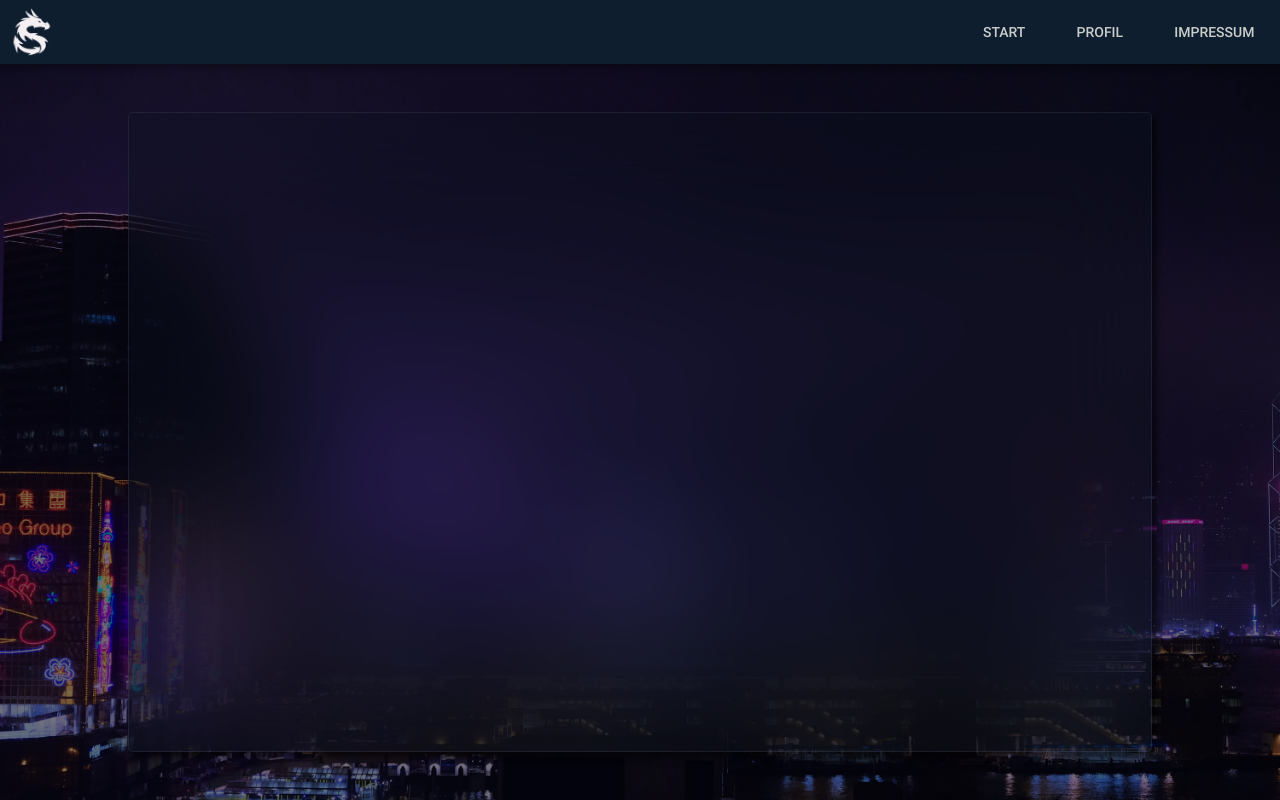
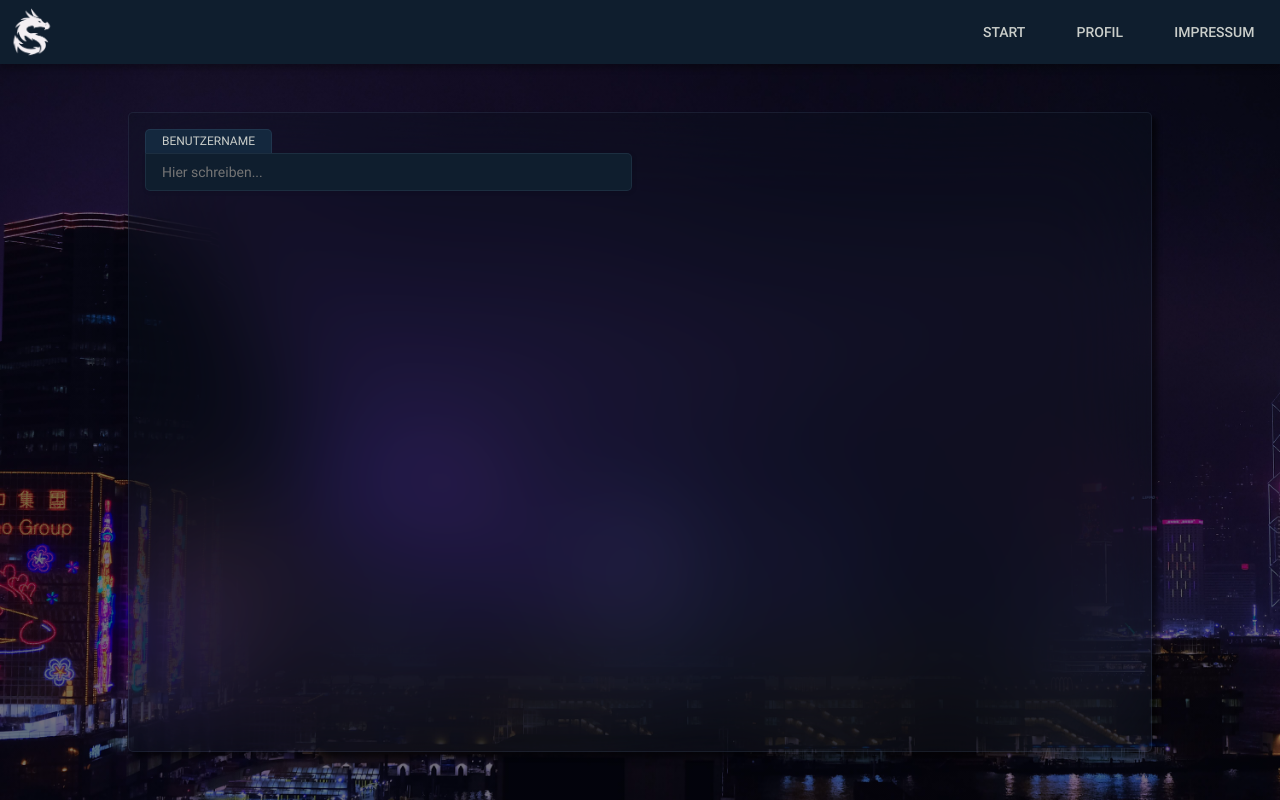
Before and after one commit to skostadinov0141/soulforger-vue, a Vue app: page /account/apply in a window 1280 px wide. Built offline with nearby package versions, Linux system fonts and the light colour scheme; what vue-cookies would draw is missing.

Commit message:
created new input field with validation states for application screen

```diff
--- /dev/null
+++ b/src/components/application_page/input_field.vue
@@ -0,0 +1,170 @@
+<script setup lang="ts">
+import axios from 'axios';
+import { inject, onMounted, ref, watch, type Ref } from 'vue';
+
+    interface Props {
+        modelValue?: string,
+        placeholder?: string,
+        inputType: string,
+        label?: string,
+        autocomplete?: string,
+        spellcheck?: boolean,
+        validationStatus?: number
+    }
+
+    const props = withDefaults(defineProps<Props>(), {
+        error: false,
+        placeholder: 'Hier schreiben...',
+        label: 'Label',
+        autocomplete: 'off',
+        spellcheck: false,
+    });
+
+    const emit = defineEmits<{
+        (e:'update:modelValue', input:string):void,
+    }>();
+
+    function getValidationStatus(){
+        if(props.validationStatus === 1){
+            return 'error';
+        }else if(props.validationStatus === 2){
+            return 'valid';
+        }
+        return '';
+    }
+
+</script>
+
+
+<template>
+    <div class="input-container">
+        <label :for="props.inputType" class="input-label">{{ props.label }}</label>
+        <input
+        :value="modelValue"
+        @input="emit('update:modelValue', $event.target.value)"
+        :id="props.inputType"
+        :name="props.inputType"
+        :autocomplete="props.autocomplete"
+        :type="props.inputType"
+        class="login-input"
+        :class="getValidationStatus()"
+        :spellcheck="props.spellcheck"
+        :placeholder="props.placeholder"
+        @blur="">
+    </div>
+</template>
+
+
+<style scoped>
+
+    .input-label{
+        margin-right: auto;
+        padding: 2px 16px;
+        font-family: Roboto;
+        font-size: 12px;
+        font-weight: 400;
+        text-transform: uppercase;
+        color: #CACECA;
+        background-color: rgb(var(--bg-shade-2));
+        border-radius: 5px 5px 0px 0px;
+        border-top: solid 1px rgba(var(--outline-shade-0), 0.1);
+        border-left: solid 1px rgba(var(--outline-shade-0), 0.1);
+        border-right: solid 1px rgba(var(--outline-shade-0), 0.1);
+    }
+
+    .input-container{
+        display: -webkit-box;
+        display: -ms-flexbox;
+        display: flex;
+        -webkit-box-orient: vertical;
+        -webkit-box-direction: normal;
+            -ms-flex-direction: column;
+                flex-direction: column;
+        -webkit-box-align: stretch;
+            -ms-flex-align: stretch;
+                align-items: stretch;
+        width: 100%;
+    }
+
+    .login-input{
+        border: 0;
+        outline: none;
+        padding: 10px 16px;
+        font-family: Roboto;
+        font-size: 14px;
+        font-weight: 400;
+        color: #CACECA;
+        background-color: rgb(var(--bg-shade-1));
+        border-radius: 0px 5px 5px 5px;
+        -webkit-box-shadow: 1px 1px 5px rgba(0, 0, 0, 0.1);
+                box-shadow: 1px 1px 5px rgba(0, 0, 0, 0.1);
+        -webkit-transition: 250ms;
+        -o-transition: 250ms;
+        transition: 250ms;
+        border: solid 1px rgba(var(--outline-shade-0), 0.1);
+
+        -webkit-box-sizing: border-box;
+
+                box-sizing: border-box;
+    }
+
+    input:-webkit-autofill{
+        border: 0;
+        outline: none;
+        padding: 10px 16px;
+        font-family: Roboto;
+        font-size: 14px;
+        font-weight: 400;
+        color: #CACECA;
+        background-color: rgb(var(--bg-shade-1));
+        border-radius: 0px 5px 5px 5px;
+        -webkit-box-shadow: 1px 1px 5px rgba(0, 0, 0, 0.1);
+                box-shadow: 1px 1px 5px rgba(0, 0, 0, 0.1);
+        -webkit-transition: 250ms;
+        -o-transition: 250ms;
+        transition: 250ms;
+        border: solid 1px rgba(var(--outline-shade-0), 0.1);
+
+        -webkit-box-sizing: border-box;
+
+                box-sizing: border-box;
+    }
+
+    input:autofill{
+        border: 0;
+        outline: none;
+        padding: 10px 16px;
+        font-family: Roboto;
+        font-size: 14px;
+        font-weight: 400;
+        color: #CACECA;
+        background-color: rgb(var(--bg-shade-1));
+        border-radius: 0px 5px 5px 5px;
+        -webkit-box-shadow: 1px 1px 5px rgba(0, 0, 0, 0.1);
+                box-shadow: 1px 1px 5px rgba(0, 0, 0, 0.1);
+        -webkit-transition: 250ms;
+        -o-transition: 250ms;
+        transition: 250ms;
+        border: solid 1px rgba(var(--outline-shade-0), 0.1);
+
+        -webkit-box-sizing: border-box;
+
+                box-sizing: border-box;
+    }
+
+    .error{
+        border: solid 1px rgba(255, 0, 0, 0.3);
+    }
+
+    .valid{
+        border: solid 1px rgba(0, 255, 0, 0.3);
+    }
+
+    .login-input:focus{
+        -webkit-box-shadow: 3px 3px 5px rgba(0, 0, 0, 0.3);
+                box-shadow: 3px 3px 5px rgba(0, 0, 0, 0.3);
+        border: solid 1px rgba(var(--outline-shade-0), 0.3);
+        background-color: #0F1E2E;
+    }
+
+</style>
--- a/src/views/ApplicationScreen.vue
+++ b/src/views/ApplicationScreen.vue
@@ -1,5 +1,5 @@
 <script setup lang="ts">
-
+import InputField from '@/components/application_page/input_field.vue';
 </script>
 
 
@@ -7,7 +7,17 @@
 <template>
 <div class="application-container">
     <div class="application-active-container">
+        <div class="application-active-half">
+            <InputField
+            input-type="username"
+            :validation-status="0"
+            label="Benutzername"
+            />
+        </div>
+        <div style="width: 16px;"/>
+        <div class="application-active-half">
 
+        </div>
     </div>
 </div>
 </template>
@@ -16,7 +26,14 @@
 
 <style scoped>
 
+    .application-active-half{
+        flex: 1;
+    }
+
     .application-active-container{
+        padding: 16px;
+        align-items: stretch;
+        display: flex;
         margin-top: 8vh;
         min-height: 80vh;
         min-width: 80vw;
```
